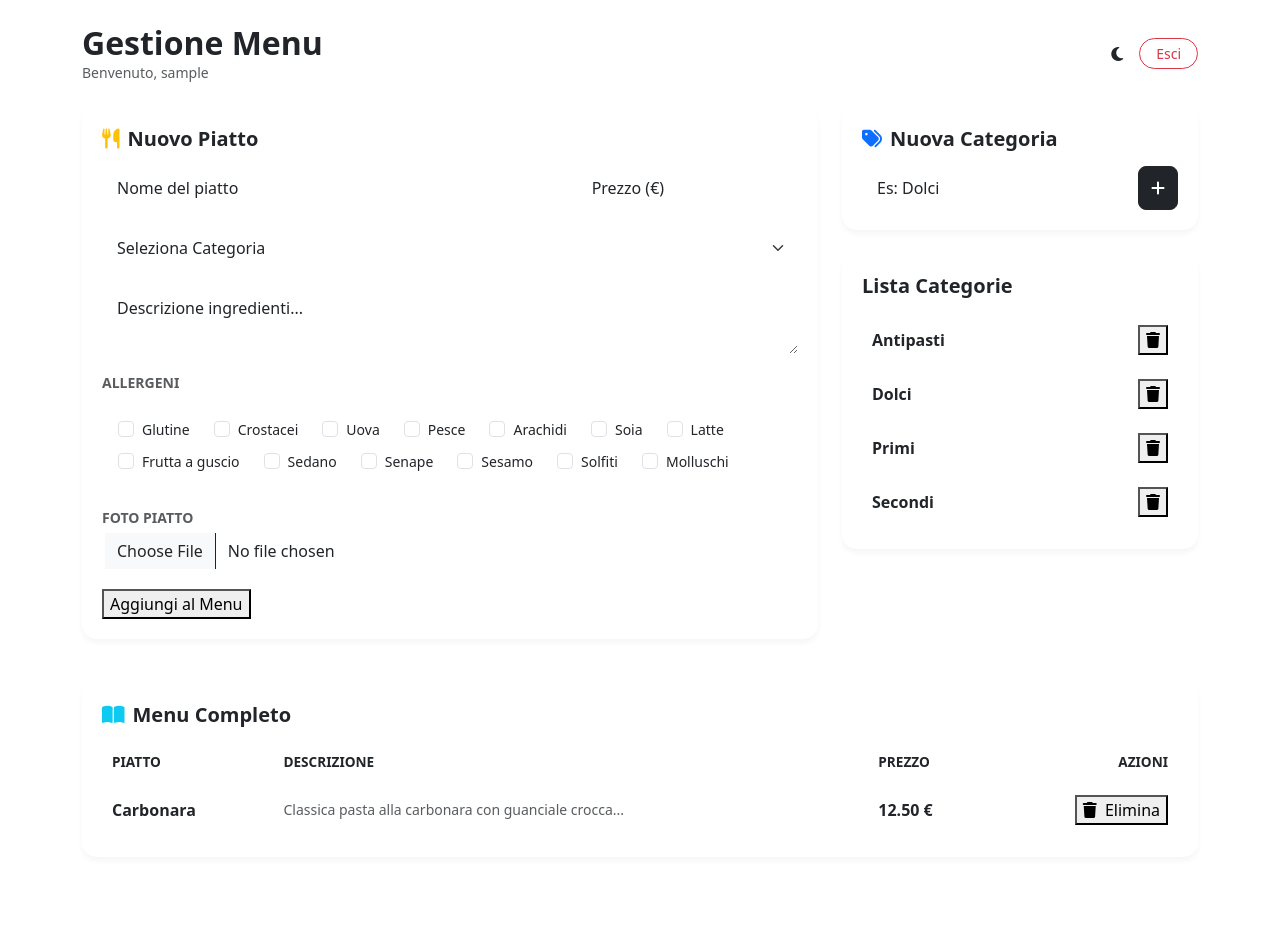
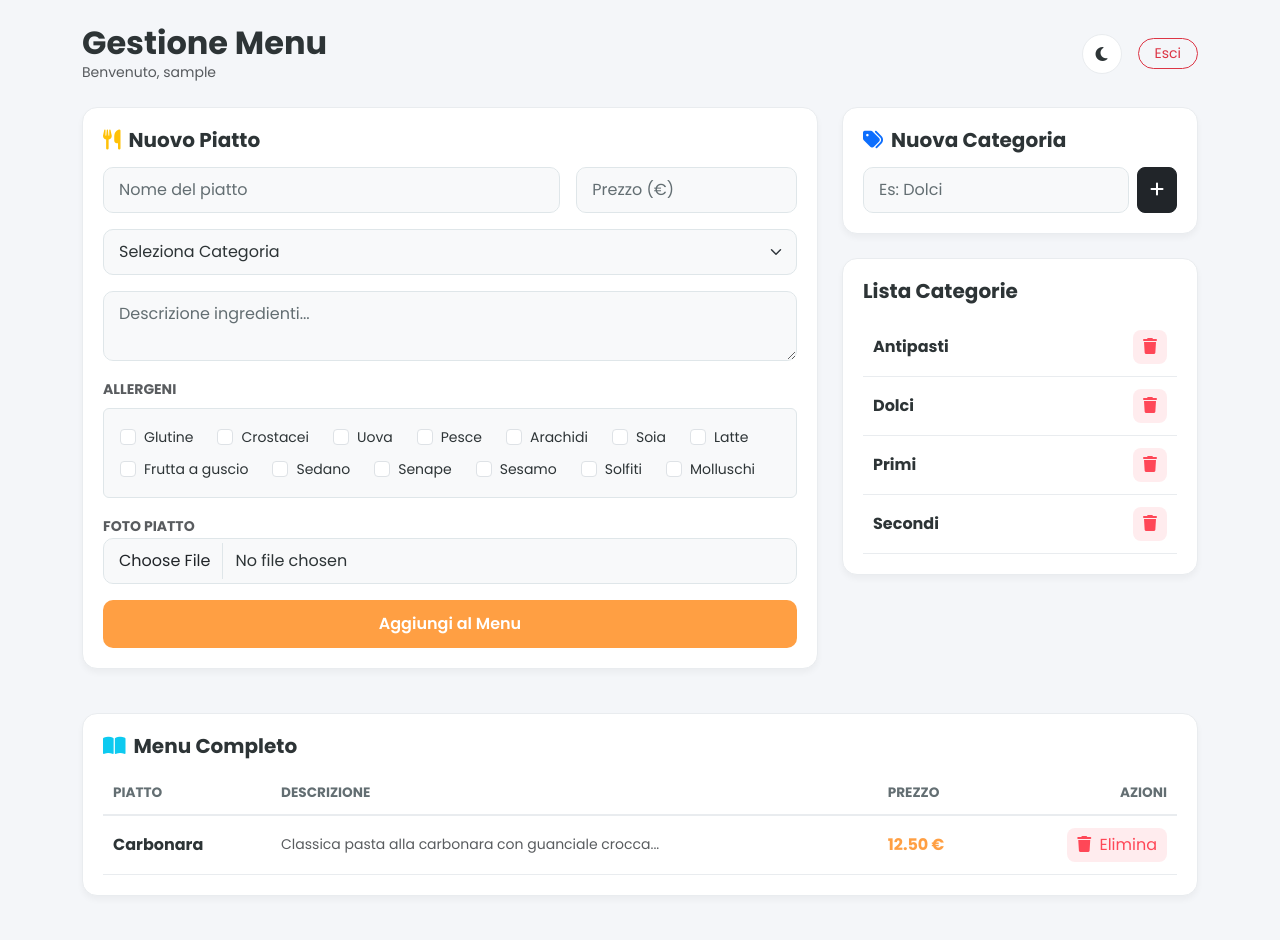
Before and after one commit to potatoesaremashed/Orderly, a PHP site: page /dashboards/manager.php in a window 1280 px wide. Before the commit the page ends 825 px from the top, so only its background shows below. Run offline with PHP 8.4, Linux system fonts and the light colour scheme; the visitor is signed in with stand-in values (Sample User, id 1); data comes from the database, SQL or seed files in the repository.

Commit message:
fix dark mode + components

```diff
--- a/css/common.css
+++ b/css/common.css
@@ -1,10 +1,5 @@
-/* =========================================
-   FILE: css/common.css
-   Descrizione: Variabili globali, Dark Mode e UI condivisa
-   ========================================= */
-
 :root {
-    /* Palette Comune */
+    /* Palette */
     --primary: #ff9f43;
     --dark: #2d3436;
     --bg-body: #f4f6f9;
@@ -17,22 +12,20 @@
     --input-border: #dfe6e9;
     --danger-soft: rgba(255, 71, 87, 0.1);
     --danger: #ff4757;
+    --price-color: #00a8ff;
     --card-radius: 20px;
     --shadow-soft: 0 4px 15px rgba(0,0,0,0.05);
 
-    /* Variabili specifiche unite */
-    --price-color: #00a8ff;   /* Tavolo */
-    --capsule-bg: #f1f2f6;    /* Tavolo/Cucina */
-    --col-bg: #eaeff2;        /* Cucina */
+    --capsule-bg: #f1f2f6;
+    --col-bg: #eaeff2;
 
-    /* Stati Ordine Cucina */
     --new-order-bg: #fff0f0;
     --new-order-text: #ff6b6b;
     --prep-order-bg: #f0f8ff;
     --prep-order-text: #00a8ff;
 }
 
-/* --- DARK MODE SETTINGS --- */
+/* --- MODALITA' SCURA --- */
 [data-theme="dark"] {
     --bg-body: #121212;
     --bg-card: #1e1e1e;
@@ -49,9 +42,8 @@
     --prep-order-bg: #2b3a4a;
 }
 
-/* Fix Bootstrap Dark Mode Override */
 [data-theme="dark"] body, [data-theme="dark"] h1, [data-theme="dark"] h2,
-[data-theme="dark"] h3, [data-theme="dark"] h4, [data-theme="dark"] h5, [data-theme="dark"] h6,
+[data-theme="dark"] h3, [data-theme="dark"] h4, [data-theme="dark"] h5,
 [data-theme="dark"] .card-title, [data-theme="dark"] label {
     color: var(--text-main) !important;
 }
@@ -61,7 +53,7 @@
 [data-theme="dark"] .modal-content { background-color: var(--bg-card); color: var(--text-main); }
 [data-theme="dark"] .btn-close { filter: invert(1); }
 
-/* --- BASE STYLES --- */
+/* --- BASE --- */
 body {
     background-color: var(--bg-body);
     color: var(--text-main);
@@ -69,8 +61,7 @@ body {
     transition: background 0.3s, color 0.3s;
 }
 
-/* --- ELEMENTI CONDIVISI --- */
-/* Sticky Header */
+/* --- COMPONENTI --- */
 .sticky-header {
     background: rgba(var(--surface-color), 0.95);
     backdrop-filter: blur(12px);
@@ -82,7 +73,6 @@ body {
 }
 [data-theme="dark"] .sticky-header { background: rgba(30, 30, 30, 0.95); }
 
-/* Theme Toggle */
 .theme-toggle {
     cursor: pointer; width: 40px; height: 40px;
     background: var(--bg-card); border: 1px solid var(--border-color);
@@ -90,7 +80,7 @@ body {
     color: var(--text-main); transition: 0.3s;
 }
 
-/* Bottoni Comuni */
+/* Bottoni */
 .btn-main {
     background-color: var(--primary); color: white;
     border: none; padding: 12px; width: 100%; border-radius: 10px; font-weight: 600; transition: 0.2s;
@@ -109,7 +99,7 @@ body {
     box-shadow: 0 4px 12px rgba(46, 204, 113, 0.4); color: white;
 }
 
-/* UI Extra */
+/* Utilities */
 .modal-content-custom { background-color: var(--bg-card); color: var(--text-main); border-radius: 25px; border: none; }
 .bg-light-custom { background-color: var(--bg-body) !important; }
 .badge-alg {
--- a/dashboards/cucina.php
+++ b/dashboards/cucina.php
@@ -22,6 +22,8 @@ include '../include/header.php';
 <link href="https://fonts.googleapis.com/css2?family=Poppins:wght@300;400;600;700&display=swap" rel="stylesheet">
 <link rel="stylesheet" href="https://cdnjs.cloudflare.com/ajax/libs/font-awesome/6.4.0/css/all.min.css">
 <link rel="stylesheet" href="../css/cucina.css">
+<link rel="stylesheet" href="../css/common.css">
+
 
 
 <div class="sticky-header">
--- a/dashboards/manager.php
+++ b/dashboards/manager.php
@@ -11,6 +11,8 @@ include "../include/header.php";
 <link href="https://fonts.googleapis.com/css2?family=Poppins:wght@300;400;600;700&display=swap" rel="stylesheet">
 <link rel="stylesheet" href="https://cdnjs.cloudflare.com/ajax/libs/font-awesome/6.4.0/css/all.min.css">
 <link rel="stylesheet" href="../css/manager.css">
+<link rel="stylesheet" href="../css/common.css">
+
 
 <div class="container py-4">
 
--- a/dashboards/tavolo.php
+++ b/dashboards/tavolo.php
@@ -17,6 +17,8 @@ $prodotti = $conn->query("SELECT * FROM alimenti");
 <link href="https://fonts.googleapis.com/css2?family=Poppins:wght@300;400;600;700&display=swap" rel="stylesheet">
 <link rel="stylesheet" href="https://cdnjs.cloudflare.com/ajax/libs/font-awesome/6.4.0/css/all.min.css">
 <link rel="stylesheet" href="../css/tavolo.css">
+<link rel="stylesheet" href="../css/common.css">
+
 
 
 <div class="container-fluid">
```
Also changed, not shown: css/manager.css (+1 -6 lines).
